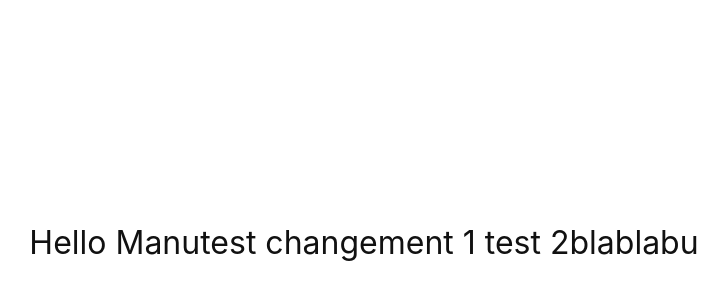
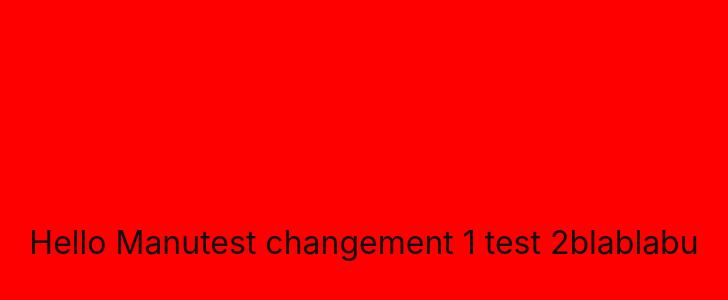
Before and after one commit to manubauchau/hello-manu, a plain HTML site: page index.html in a window 1280 px wide. Shown: the part 158-458 px from the top of the page, without its empty margins (276-1004 px from the left). Drawn offline with Linux system fonts and the light colour scheme.

Commit message:
changement

```diff
--- a/styles.css
+++ b/styles.css
@@ -1,5 +1,5 @@
 :root {
-  --bg: #ffffff;
+  --bg: #ff0000;
   --text: #111111;
   --font: -apple-system, BlinkMacSystemFont, "Segoe UI", Roboto, "Helvetica Neue", Arial, sans-serif;
 }
```
